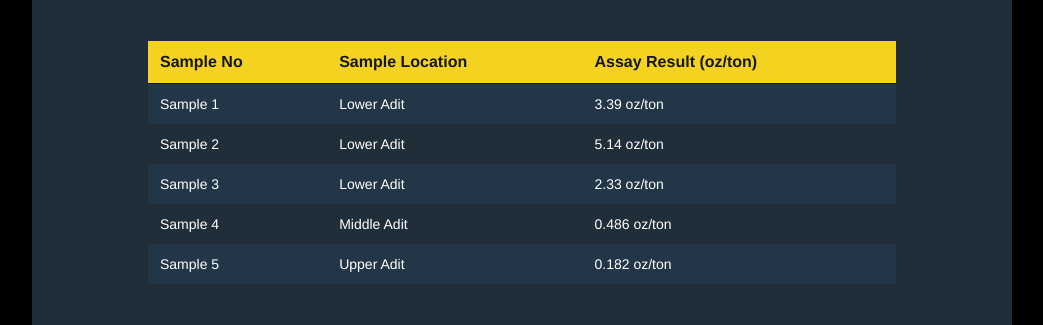
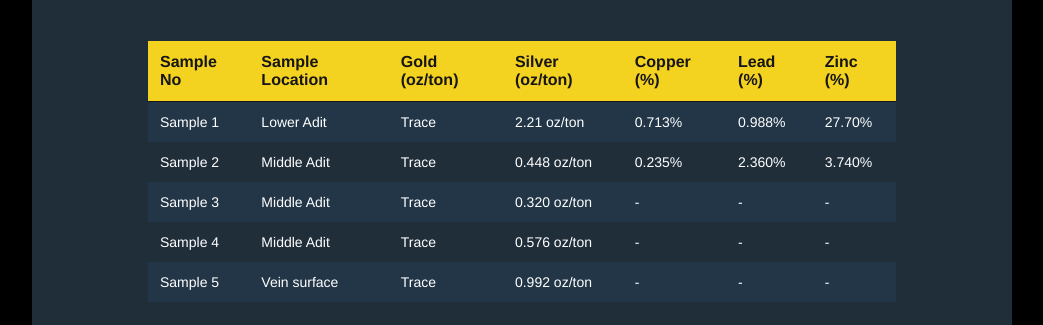
Before and after one commit to BonanzaClaims/SunsetMineClaim, a plain HTML site: page index.html in a window 1280 px wide. Shown: the part 5108-5433 px from the top of the page, without its empty margins (118-1161 px from the left). Drawn offline with Linux system fonts and the light colour scheme.

Commit message:
Update index.html

```diff
--- a/index.html
+++ b/index.html
@@ -329,7 +329,7 @@ tr.border {
 <div class="pmaindiv">
 <p class="pmain">
 Up for sale is the Sunset Mine located in the famous Bohemia Mining District of Lane County, Oregon. The Sunset Mine is a single unpatented claim located on the south side of Noonday Ridge, 38 miles from the town of Cottage Grove, OR. Just a few miles from the claim are some of Oregon’s most famous and productive gold mines such as the Champion, Musick, and Noonday Mines.
-<br><br>The Sunset Mine produced gold, silver, lead, zinc & copper. On the claim are four known adits, driven into Noonday ridge, which explore two primary veins. The lower and middle adits are the primary working tunnels, the upper adit is a short prospect. The lower adit crosscuts the vein for several hundred feet and also intersects a secondary vein. The adit then follows the vein for nearly 1,000ft. The lower tunnel contains over 1,200ft of underground workings. The middle adit is a drift along the same primary vein about 100ft higher in elevation. This adit is drifted for approximately 300ft along the vein. The upper adit is only 10ft long and is mostly caved. The fourth "Bonus" adit was driven along a separate vein and is 100ft long. The mine was likely discovered in the late 1800’s or early 1900’s. Unfortunately, much of the mine’s history remains a mystery.<br><br>In total, this claim contains over 1,500ft of underground workings making it one of the most extensive mines offered for sale on Ebay. While the assays aren’t spectacular, one may wonder why so much underground development was undertaken...The answer is most likely the existence of rich pockets or ore-shoots containing tremendous amounts of gold and silver. Though our team could not locate any of these especially rich pockets, they are most certainly present somewhere in the mine.
+<br><br>The Sunset Mine produced gold, silver, lead, zinc & copper. On the claim are four known adits, driven into Noonday ridge, which explore two primary veins. The lower and middle adits are the primary working tunnels, the upper adit is a short prospect. The lower adit crosscuts the vein for several hundred feet and also intersects a secondary vein. The adit then follows the vein for nearly 1,000ft. The lower tunnel contains over 1,200ft of underground workings. The middle adit is a drift along the same primary vein about 100ft higher in elevation. This adit is drifted for approximately 300ft along the vein. The upper adit is only 10ft long and is mostly caved. The fourth "Bonus" adit was driven along a separate vein and is 100ft long. The mine was likely discovered in the late 1800’s or early 1900’s. Unfortunately, much of the mine’s history remains a mystery.<br><br>In total, this claim contains over 1,600ft of underground workings making it one of the most extensive mines offered for sale on Ebay. While the assays aren’t spectacular, one may wonder why so much underground development was undertaken...The answer is most likely the existence of rich pockets or ore-shoots containing tremendous amounts of gold and silver. Though our team could not locate any of these especially rich pockets, they are most certainly present somewhere in the mine.
 </p>
 
 </div>
@@ -458,32 +458,56 @@ The development on the Sunset claim was tremendous. Containing over 1,600ft unde
   <tr>
     <th class="yellow">Sample No</th>
     <th class="yellow">Sample Location</th>
-    <th class="yellow">Assay Result (oz/ton)</th>
+    <th class="yellow">Gold (oz/ton)</th>
+    <th class="yellow">Silver (oz/ton)</th>
+    <th class="yellow">Copper (%)</th>
+    <th class="yellow">Lead (%)</th>
+    <th class="yellow">Zinc (%)</th>
   </tr>
   <tr>
     <th class="blue1">Sample 1</th>
     <th class="blue1">Lower Adit</th>
-    <th class="blue1">3.39 oz/ton</th>
+    <th class="blue1">Trace</th>
+    <th class="blue1">2.21 oz/ton</th>
+    <th class="blue1">0.713%</th>
+    <th class="blue1">0.988%</th>
+    <th class="blue1">27.70%</th>
   </tr>
   <tr>
     <th class="blue2">Sample 2</th>
-    <th class="blue2">Lower Adit</th>
-    <th class="blue2">5.14 oz/ton</th>
+    <th class="blue2">Middle Adit</th>
+    <th class="blue2">Trace</th>
+    <th class="blue2">0.448 oz/ton</th>
+    <th class="blue2">0.235%</th>
+    <th class="blue2">2.360%</th>
+    <th class="blue2">3.740%</th>
   </tr>
   <tr>
     <th class="blue1">Sample 3</th>
-    <th class="blue1">Lower Adit</th>
-    <th class="blue1">2.33 oz/ton</th>
+    <th class="blue1">Middle Adit</th>
+    <th class="blue1">Trace</th>
+    <th class="blue1">0.320 oz/ton</th>
+    <th class="blue1">-</th>
+    <th class="blue1">-</th>
+    <th class="blue1">-</th>
   </tr>
    <tr>
     <th class="blue2">Sample 4</th>
     <th class="blue2">Middle Adit</th>
-    <th class="blue2">0.486 oz/ton</th>
+    <th class="blue2">Trace</th>
+    <th class="blue2">0.576 oz/ton</th>
+    <th class="blue2">-</th>
+    <th class="blue2">-</th>
+    <th class="blue2">-</th>
   </tr>
   <tr>
     <th class="blue1">Sample 5</th>
-    <th class="blue1">Upper Adit</th>
-    <th class="blue1">0.182 oz/ton</th>
+    <th class="blue1">Vein surface</th>
+    <th class="blue1">Trace</th>
+    <th class="blue1">0.992 oz/ton</th>
+    <th class="blue1">-</th>
+    <th class="blue1">-</th>
+    <th class="blue1">-</th>
   </tr>
 </table>
 </div>
@@ -497,13 +521,13 @@ The development on the Sunset claim was tremendous. Containing over 1,600ft unde
 </div>
 
 <div class="pmaindiv">
-<center><img class="centered-border" src="https://c1.staticflickr.com/1/468/31589729702_a9622bdf52_o.jpg" width="720"></center>
+<center><img class="centered-border" src="https://c1.staticflickr.com/5/4504/23605918148_a0182a949b_o.jpg" width="720"></center>
 </div>
 
 <h1>Estimated Total Reserves</h1>
 
 <div class="pmaindiv">
-<p class="pmain">Using some very conservative dimensions of the EXPOSED vein, the average assay values and current mineral prices, we were able to calculate the estimated value of the Sunset vein. Note, the vein has been traced over 1,000 ft vertically. The total Sunset vein tonnage was calculated to be 148,000 tons.</p>
+<p class="pmain">Using some very conservative dimensions of the primary vein, the average assay values and current mineral prices, we were able to calculate the estimated value of the Sunset vein. Note, the vein has been traced over 1,000 ft vertically. The total Sunset vein tonnage was calculated to be 148,000 tons.</p>
 </div>
 
 <div class="table">
@@ -629,8 +653,9 @@ The development on the Sunset claim was tremendous. Containing over 1,600ft unde
 
 <h1>Video of the Sunset Mine</h1>
 
-<center><object style="width:100%;height:100%;width: 820px; height: 461.25px; float: none; clear: both; margin: 2px auto;" data="http://www.youtube.com/embed/SRQT5w4MA58">
-</object></center>
+<iframe width="720" height="480"
+src="https://www.youtube.com/watch?v=MIxT6rMLvTQ">
+</iframe>
 
 <br>
 
@@ -674,20 +699,18 @@ The mine can be reached by driving 35 miles from Cottage Grove, OR. Both lower a
 <p class="pmain">Below is a map of the claim showing the important features onsite. The buyer will recieve more detailed location information including coordinates and directions once the the auction has ended.</p>
 </div>
 
-<center><img src="https://c1.staticflickr.com/5/4188/33811059813_35c3b59c12_o.jpg" width="720" height="480"></center>
+<center><img src="https://c1.staticflickr.com/5/4481/36748937704_29479ee01b_o.jpg" width="720"></center>
 
 <br>
 
 <h1>Corner Posts</h1>
 
 <div class="pmaindiv">
-<p class="pmain">The Relief Mine is ready to go! All four corner posts and the discovery marker have been installed on the claim.</p>
-<p class="oblique">Note: the location of the NW corner is extremely rugged and hard to reach, therefore a 3ft rock pile was used instead of a post.
-</p>
+<p class="pmain">The Sunset Mine is ready to go! All four corner posts and the discovery monument have been installed on the claim. Coordinates to these post and the discovery marker will be given to the purchaser.</p>
+
 
 </div>
 
-<center><img src="https://c1.staticflickr.com/5/4163/33741387794_3d133efd8b_o.jpg" width="720" height="960"></center>
 
 <h1>About Us</h1>
 
```
